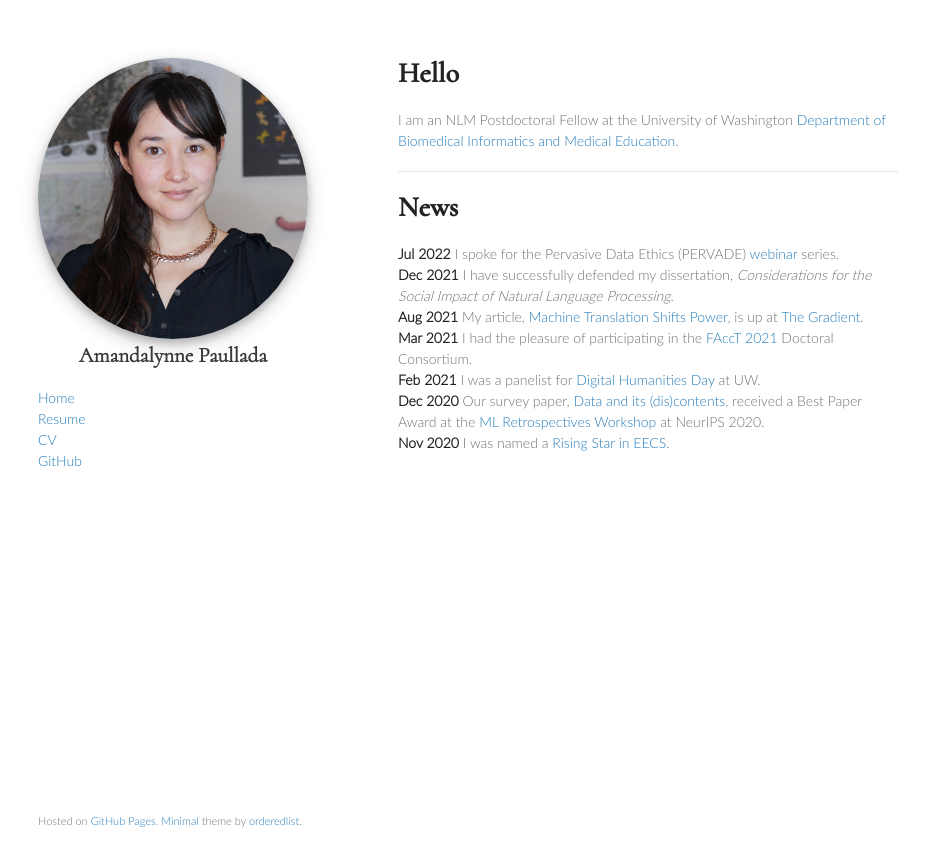
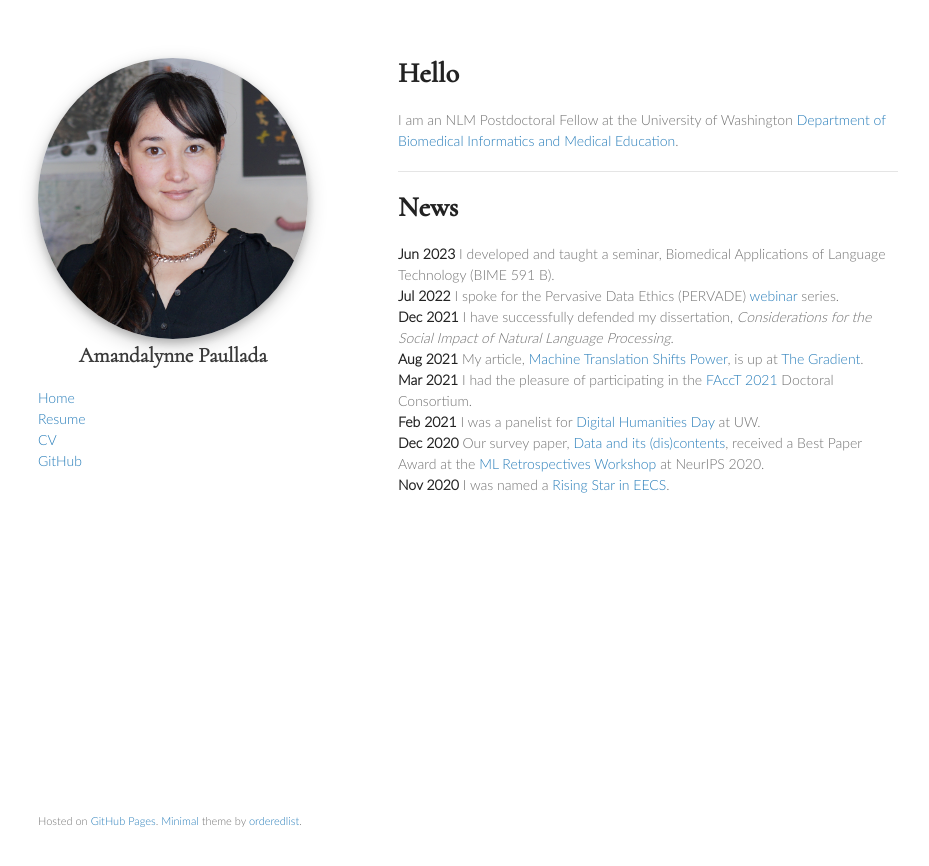
Before and after one commit to amandalynne/amandalynne.github.io, a Jekyll site: the page built from index.md, in a window 1280 px wide. Shown: the top 866 px of the page, without its empty margins (172-1101 px from the left). Built offline with Jekyll 4.4.1, drawn with Linux system fonts in a browser that asks for light colours; our own code applies the rules of GitHub Pages for plain Markdown files.

Commit message:
fresh news

```diff
--- a/index.md
+++ b/index.md
@@ -6,7 +6,7 @@ I am an NLM Postdoctoral Fellow at the University of Washington [Department of B
 ----
 
 # News
-
+**Jun 2023**    I developed and taught a seminar, Biomedical Applications of Language Technology (BIME 591 B).
 **Jul 2022**    I spoke for the Pervasive Data Ethics (PERVADE) [webinar](https://pervade.umd.edu/webinar-series/) series.
 **Dec 2021**    I have successfully defended my dissertation, *Considerations for the Social Impact of Natural Language Processing*.
 **Aug 2021**    My article, [Machine Translation Shifts Power](https://thegradient.pub/machine-translation-shifts-power/), is up at [The Gradient](https://thegradient.pub/about/).
```
